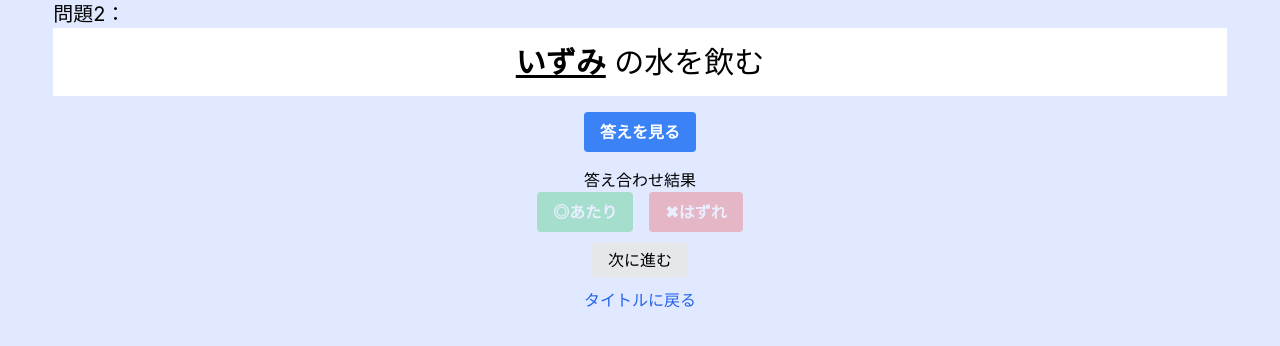
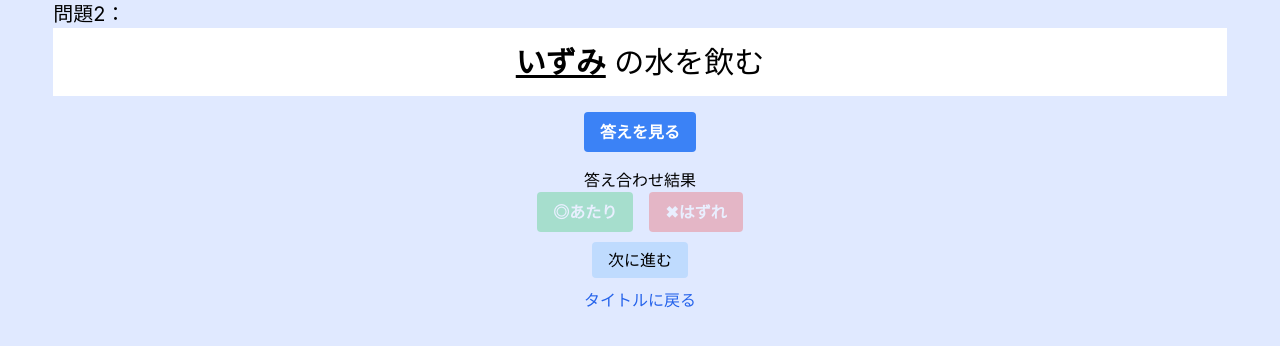
Before and after one commit to tyahha/kanji-study, a Next.js app: page /kanji/2 in a window 1280 px wide. Shown: the top 346 px of the page. Built offline with nearby package versions, Linux system fonts and the light colour scheme.

Commit message:
ボタンの色変更

```diff
--- a/components/KanjiQuestion.tsx
+++ b/components/KanjiQuestion.tsx
@@ -52,7 +52,7 @@ export const KanjiQuestion = ({data, index}: Props) => {
         </div>
       </div>
       <div className="mt-4">
-        <Link className="bg-gray-200 hover:bg-gray-300 py-2 px-4 rounded" href={"/kanji/" + nextIndex}>次に進む</Link>
+        <Link className="bg-blue-200 hover:bg-blue-300 py-2 px-4 rounded" href={"/kanji/" + nextIndex}>次に進む</Link>
       </div>
       <div className="mt-4">
         <Link href="/" className="font-medium text-blue-600 dark:text-blue-500 hover:underline">タイトルに戻る</Link>
```
